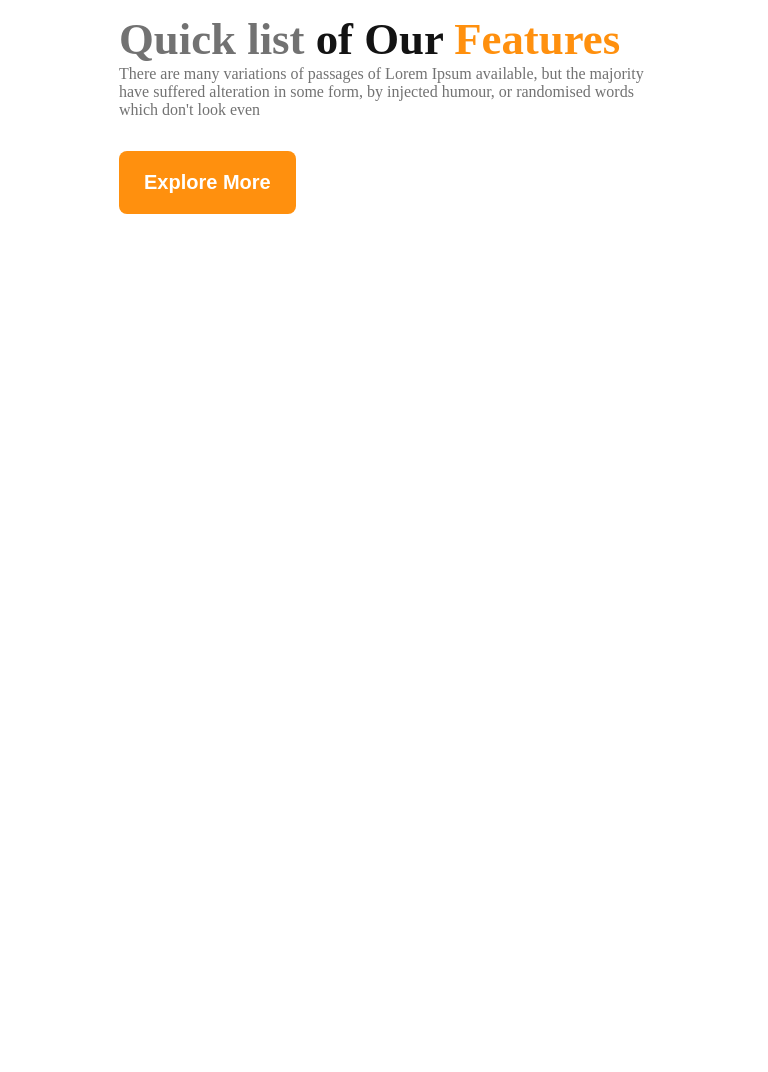
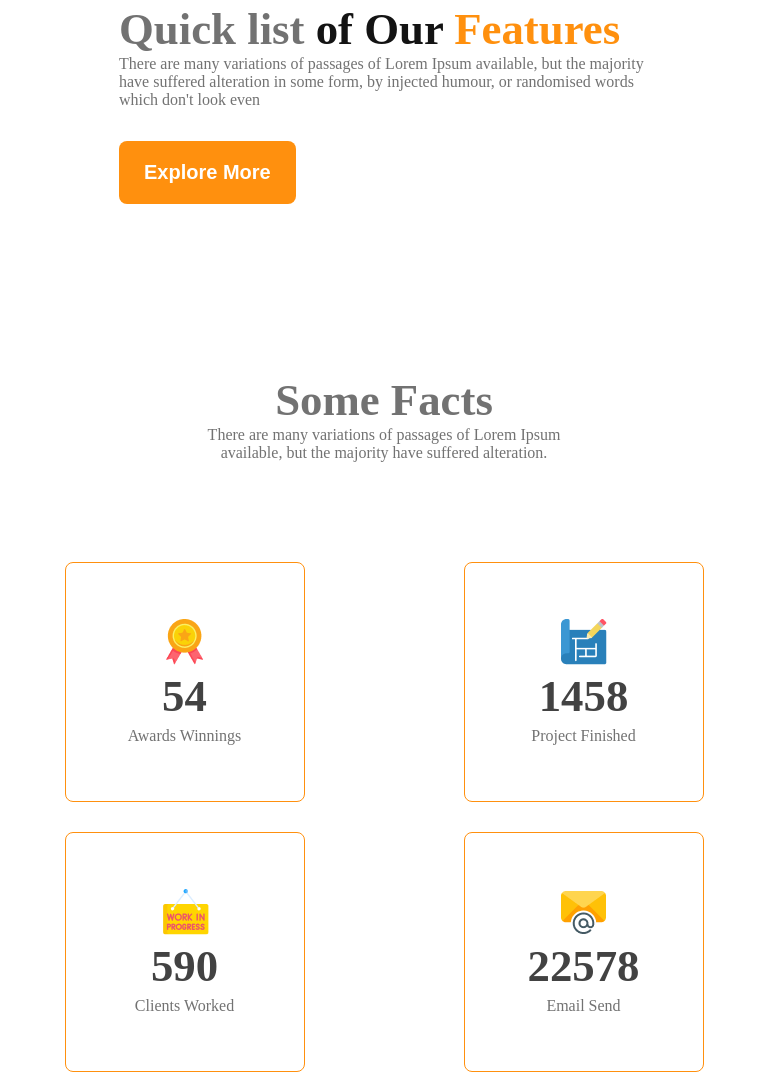
Before and after one commit to anikdas10/G-3-Architects, a plain HTML site: page index.html in a window 768 px wide. Shown: the part 1638-2710 px from the top of the page. Before the commit the page ends 1952 px from the top, so only its background shows below. Drawn offline with Linux system fonts and the light colour scheme.

Commit message:
some facts complete

```diff
--- a/index.html
+++ b/index.html
@@ -40,6 +40,38 @@ Group of Architects
 <button class="banner-btn">Explore More</button>
             </div>
         </section>
+
+        <!-- Features will enjoy -->
+         <section class="">
+            <h3 class="feature-title"></h3>
+         </section>
+         <!-- some facts -->
+          <section class="some-facts">
+           <dic class="some-fact-container"> <h3 class="feature-title">Some Facts</h3>
+            <p class="banner-description feature-txt">There are many variations of passages of Lorem Ipsum available, but the majority have suffered alteration.</p></dic>
+            <div class="facts-container">
+                <div class="fact-card">
+                    <img src="./images/icons/ribon.png" alt="" class="fact-icon">
+                    <h4 class="fact-num">54</h4>
+                    <p class="fact-name feature-description">Awards Winnings</p>
+                </div>
+                <div class="fact-card">
+                    <img src="./images/icons/projects.png" alt="" class="fact-icon">
+                    <h4 class="fact-num ">1458</h4>
+                    <p class="fact-name feature-description">Project Finished</p>
+                </div>
+                <div class="fact-card">
+                    <img src="./images/icons/customers.png" alt="" class="fact-icon">
+                    <h4 class="fact-num ">590</h4>
+                    <p class="fact-name feature-description">Clients Worked</p>
+                </div>
+                <div class="fact-card">
+                    <img src="./images/icons/email.png" alt="" class="fact-icon">
+                    <h4 class="fact-num">22578</h4>
+                    <p class="fact-name feature-description">Email Send</p>
+                </div>
+            </div>
+          </section>
     </main>
     <footer></footer>
 </body>
--- a/styles/style.css
+++ b/styles/style.css
@@ -116,6 +116,38 @@ color: rgb(114, 114, 114);
 font-size: 1rem;
 font-weight: 400;
 }
+
+
+/* some facts */
+.fact-card
+{
+    box-sizing: border-box;
+border: 1px solid rgb(255, 144, 14);
+border-radius: 8px;
+width: 240px;
+height: 240px;
+display: flex;
+flex-direction: column;
+justify-content: center;
+align-items: center;
+
+}
+
+.fact-num
+{
+    color: rgb(66, 66, 66);
+font-size: 2.8rem;
+font-weight: 600;
+margin: 5px 0;
+}
+.facts-container{
+    display: grid;
+    grid-template-columns: repeat(4, 1fr);
+}
+.feature-txt{
+    max-width: 540px;
+    margin-bottom: 100px;
+}
 /* responsive media query */
 
 @media screen and (max-width:576px) {
@@ -131,7 +163,18 @@ font-weight: 400;
         margin-left: 40px;
 
     }
+    .facts-container{
+        grid-template-columns: repeat(1,1fr);
+        justify-items: center;
+        gap: 20px;
+    }
+    .some-fact-container{
+        text-align: center;
+    }
+
 }
+
+
 /* medium size devices */
 
 @media screen and (min-width:577px) and (max-width:992px) {
@@ -139,6 +182,22 @@ font-weight: 400;
         flex-direction: column;
     }
     .feature-title-container{
-        margin: 50px auto;
+       margin: 0 auto;
+       margin-top: 40px;
     }
+.facts-container{
+    grid-template-columns: repeat(2,1fr);
+    gap: 30px;
+    justify-items: center;
 }
+.some-fact-container{
+    text-align: center;
+    max-width: 100%;
+}
+.feature-txt{
+
+    max-width: 50%;
+   margin: 0 auto;
+   margin-bottom:100px ;
+}
+}
```
